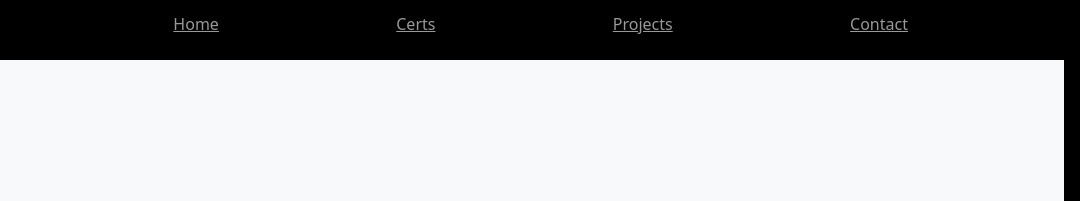
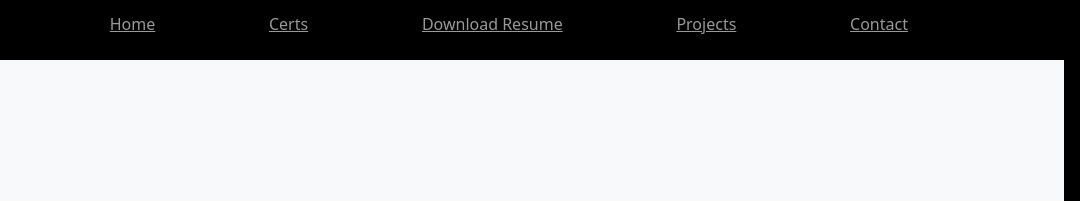
Before and after one commit to nocries/Dowa, a plain HTML site: page index.html in a window 1280 px wide. Shown: the top 201 px of the page, 200-1280 px from the left. Drawn offline with nearby package versions, Linux system fonts and the light colour scheme.

Commit message:
Update index.html

```diff
--- a/index.html
+++ b/index.html
@@ -32,11 +32,10 @@
             <line x1="12" y1="4" x2="16" y2="12"></line>
             <line x1="12" y1="20" x2="16" y2="12"></line>
             <line x1="16" y1="12" x2="20" y2="12"></line>
-          </svg>
-
-                  </a>
+          </svg></a>
         <a class="py-2 d-none d-md-inline-block" href="index.html">Home</a>
         <a class="py-2 d-none d-md-inline-block" href="https://www.credly.com/users/dowa-genale-russell/badges" target="_blank">Certs</a>
+        <a class="py-2 d-none d-md-inline-block" href="https://cries.notion.site/Dowload-Resume-1059ab7be2764ce99c336d73aa4f91c0" target="_blank">Download Resume</a>
         <a class="py-2 d-none d-md-inline-block" href="https://cries.notion.site/46b23e9d62924a21b0cbc1f6afd2f887?v=16fa0331c39d4c2ead32a6919df95709" target="_blank">Projects</a>
         <a class="py-2 d-none d-md-inline-block" href="#display-5">Contact</a>
 
```
